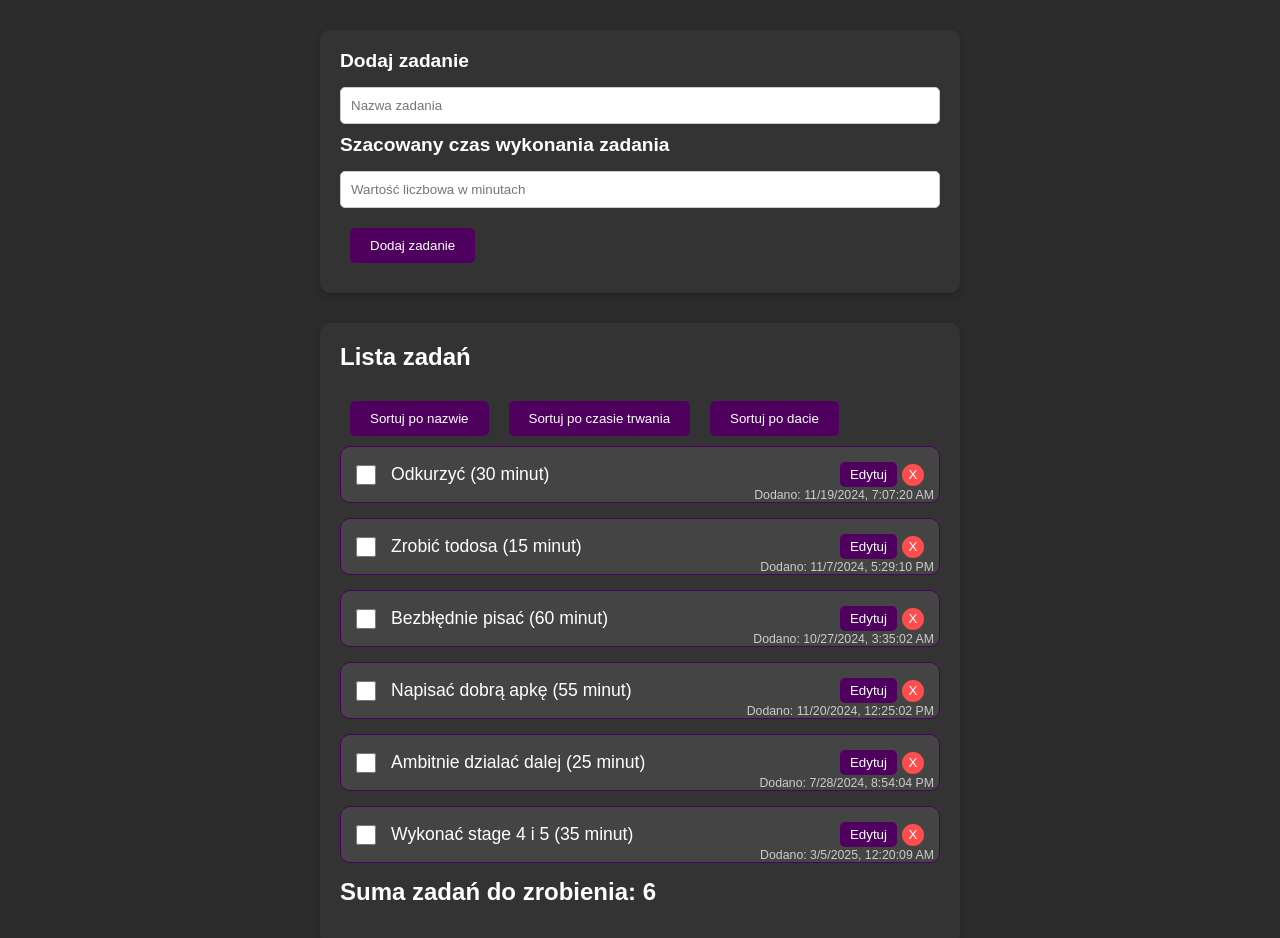
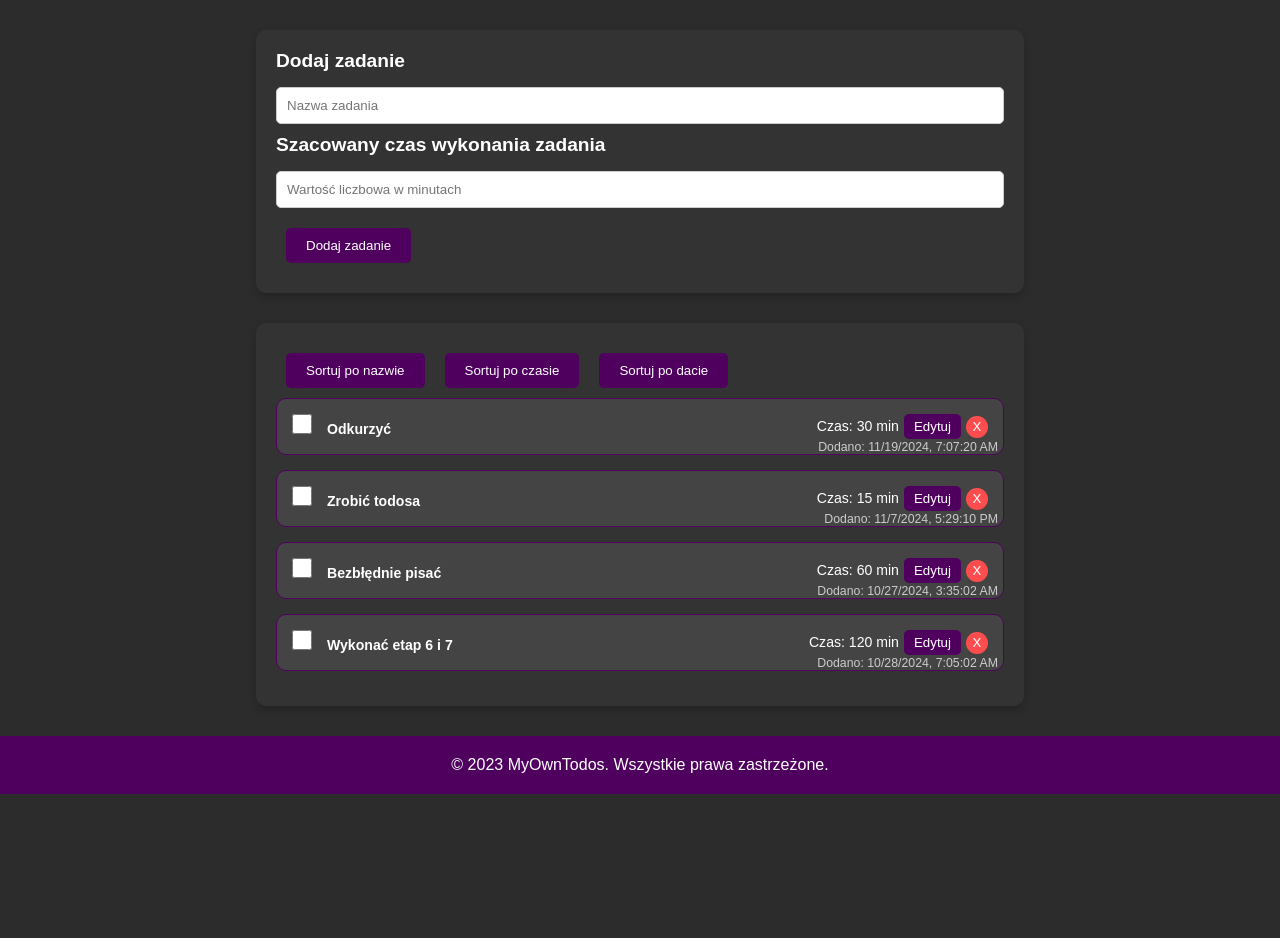
Before and after one commit to Waldekk95/MyOwnTodos, a React (Create React App) app: page / in a window 1280 px wide. Shown: the top 938 px of the page. After the commit the page ends 830 px from the top, so only its background shows below. Built offline with nearby package versions, Linux system fonts and the light colour scheme.

Commit message:
Stage 6 complete?

```diff
--- a/src/App.tsx
+++ b/src/App.tsx
@@ -1,5 +1,4 @@
-import React from "react";
-import { useState } from "react";
+import React, { useState } from "react";
 import Form from "./components/Form";
 import List from "./components/List";
 
@@ -11,18 +10,40 @@ type Item = {
 };
 
 function App() {
-  const [itemList, setItemList] = useState<Item[]>([]);
+  const [itemList, setItemList] = useState<Item[]>([
+    { id: "X1", name: "Odkurzyć", time: 30, timeWhenAdded: new Date(1732000040000) },
+    { id: "X2", name: "Zrobić todosa", time: 15, timeWhenAdded: new Date(1731000550000) },
+    { id: "X3", name: "Bezbłędnie pisać", time: 60, timeWhenAdded: new Date(1730000102000) },
+    { id: "X4", name: "Wykonać etap 6 i 7", time: 120, timeWhenAdded: new Date(1730099102000) },
+  ]);
 
-  const addTodosHandler = (newTodo: Item) => {
-    setItemList((prevItemsList) => {
-      return [...prevItemsList, newTodo];
-    });
+  const addItemHandler = (newTodo: Item) => {
+    setItemList((prevItemsList) => [...prevItemsList, newTodo]);
+  };
+
+  const deleteItemHandler = (id: string) => {
+    setItemList((prevItemsList) => prevItemsList.filter((item) => item.id !== id));
+  };
+
+  const editItemHandler = (id: string, updatedName: string, updatedTime: number) => {
+    setItemList((prevItemsList) =>
+      prevItemsList.map((item) =>
+        item.id === id ? { ...item, name: updatedName, time: updatedTime } : item
+      )
+    );
   };
 
   return (
     <div>
-      <Form onAddItem={addTodosHandler} />
-      <List items={itemList} />
+      <Form onAddItem={addItemHandler} />
+      <List
+        items={itemList}
+        onDelete={deleteItemHandler}
+        onEdit={editItemHandler}
+      />
+      <footer className="app-footer">
+        <p>&copy; {new Date().getFullYear()} MyOwnTodos. Wszystkie prawa zastrzeżone.</p>
+      </footer>
     </div>
   );
 }
--- a/src/components/Form.css
+++ b/src/components/Form.css
@@ -1,5 +1,5 @@
 .form {
-  width: clamp(360px, 50%, 800px);
+  width: clamp(360px, 60%, 800px);
   padding: 20px;
   margin: 30px auto;
   background-color: #333;
--- a/src/components/Item.css
+++ b/src/components/Item.css
@@ -28,23 +28,18 @@
   cursor: pointer;
 }
 
-.item-left {
-  display: flex;
-  justify-content: left;
-  align-items: center;
-}
-
-.item-right {
-  display: flex;
-  flex-wrap: nowrap;
-  align-items: center;
-}
-
 .item-name {
+  display: inline;
+  font-size: 0.8em;
   padding-left: 10px;
   max-height: 50px;
   overflow: hidden;
   text-overflow: ellipsis;
+}
+
+.item-time {
+  font-size: 0.8em;
+  display: inline;
 }
 
 .item-edit-input {
--- a/src/components/Item.tsx
+++ b/src/components/Item.tsx
@@ -1,91 +1,83 @@
-import React from "react";
+import React, { useState } from "react";
 import "./Item.css";
 
-type Props = {
+type ItemProps = {
   id: string;
   todosName: string;
   todosTime: number;
   timeWhenAdded: string;
-  isEditing: boolean;
-  editText: string;
-  editTime: number;
   onDelete: (id: string) => void;
-  onStartEditing: (id: string, currentText: string, currentTime: number) => void;
-  onSaveEdit: () => void;
-  onCancelEdit: () => void;
-  onEditTextChange: (e: React.ChangeEvent<HTMLInputElement>) => void;
-  onEditTimeChange: (e: React.ChangeEvent<HTMLInputElement>) => void;
+  onEdit: (id: string, updatedName: string, updatedTime: number) => void;
 };
 
-const Item = ({
+const Item: React.FC<ItemProps> = ({
   id,
   todosName,
   todosTime,
   timeWhenAdded,
-  isEditing,
-  editText,
-  editTime,
   onDelete,
-  onStartEditing,
-  onSaveEdit,
-  onCancelEdit,
-  onEditTextChange,
-  onEditTimeChange,
-}: Props) => {
+  onEdit,
+}) => {
+  const [isEditing, setIsEditing] = useState(false);
+  const [editName, setEditName] = useState(todosName);
+  const [editTime, setEditTime] = useState(todosTime);
+  const [isChecked, setIsChecked] = useState(false);
+
+  const saveEditHandler = () => {
+    onEdit(id, editName, editTime);
+    setIsEditing(false);
+  };
+
+  const toggleCheckbox = () => {
+    setIsChecked((prev) => !prev);
+  };
+
   return (
-    <li className="item" key={id}>
-      <div className="item-left">
-        <input type="checkbox" className="item-checkbox"></input>
+    <li className={`item ${isChecked ? "item-checked" : ""}`}>
       {isEditing ? (
-          <>
+        <div className="item-edit">
           <input
+            className="item-edit-input"
             type="text"
-              value={editText}
-              onChange={onEditTextChange}
-              className="item-edit-input"
-              placeholder="Nowa nazwa"
+            value={editName}
+            onChange={(e) => setEditName(e.target.value)}
           />
           <input
+            className="item-edit-input"
             type="number"
             value={editTime}
-              onChange={onEditTimeChange}
-              className="item-edit-input item-edit-input_number"
-              placeholder="Nowy czas"
-              min="1"
+            onChange={(e) => setEditTime(Number(e.target.value))}
           />
-          </>
-        ) : (
-          <p className="item-name">
-            {`${todosName} `}
-            {`(${todosTime} minut)`}
-          </p>
-        )}
-      </div>
-      <div className="item-right">
-        {isEditing ? (
-          <>
-            <button className="item-button" onClick={onSaveEdit}>
+          <button className="item-button" onClick={saveEditHandler}>
             Zapisz
           </button>
-            <button className="item-button" onClick={onCancelEdit}>
+          <button className="item-button" onClick={() => setIsEditing(false)}>
             Anuluj
           </button>
-          </>
+        </div>
       ) : (
         <>
-            <button
-              className="item-button"
-              onClick={() => onStartEditing(id, todosName, todosTime)}
-            >
+          <div>
+            <input
+              type="checkbox"
+              className="item-checkbox"
+              checked={isChecked}
+              onChange={toggleCheckbox}
+            />
+            <h4 className="item-name">{todosName}</h4>
+          </div>
+          <div className="item-actions">
+            <p className="item-time">Czas: {todosTime} min</p>
+            <button className="item-button" onClick={() => setIsEditing(true)}>
               Edytuj
             </button>
-            <button className="item-button_close" onClick={() => onDelete(id)}>
+            <button className="item-button item-button_close" onClick={() => onDelete(id)}>
               X
             </button>
+            <p className="item-date">Dodano: {timeWhenAdded}</p>
+          </div>
         </>
       )}
-      </div>
-      <span className="item-date">Dodano: {timeWhenAdded}</span>
     </li>
   );
 };
--- a/src/components/List.css
+++ b/src/components/List.css
@@ -1,5 +1,5 @@
-.list {
-  width: clamp(360px, 50%, 800px);
+.list-container {
+  width: clamp(360px, 60%, 800px);
   min-height: 100px;
   padding: 20px;
   margin: 30px auto;
--- a/src/components/List.tsx
+++ b/src/components/List.tsx
@@ -1,116 +1,73 @@
+import React, { useState } from "react";
 import "./List.css";
 import Item from "./Item";
-import React, { useState, useEffect } from "react";
 
-const List = (props: { items: any[] }) => {
-  const [todos, setTodos] = useState([
-    { name: "Odkurzyć", time: 30, timeWhenAdded: new Date(1732000040000), id: "A1X" },
-    { name: "Zrobić todosa", time: 15, timeWhenAdded: new Date(1731000550000), id: "A2" },
-    { name: "Bezbłędnie pisać", time: 60, timeWhenAdded: new Date(1730000102000), id: "A3" },
-    { name: "Napisać dobrą apkę", time: 55, timeWhenAdded: new Date(1732105502000), id: "A4" },
-    { name: "Ambitnie dzialać dalej", time: 25, timeWhenAdded: new Date(1722200044410), id: "A5" },
-    { name: "Wykonać stage 4 i 5", time: 35, timeWhenAdded: new Date(1741134009800), id: "A6" },
-  ]);
+type ListProps = {
+  items: {
+    id: string;
+    name: string;
+    time: number;
+    timeWhenAdded: Date;
+  }[];
+  onDelete: (id: string) => void;
+  onEdit: (id: string, updatedName: string, updatedTime: number) => void;
+};
 
+const List: React.FC<ListProps> = ({ items, onDelete, onEdit }) => {
   const [isAscending, setIsAscending] = useState(true);
 
-  useEffect(() => {
-    if (props.items.length > 0) {
-      const newItem = props.items[props.items.length - 1];
-      setTodos((prevTodos) => [...prevTodos, newItem]);
-    }
-  }, [props.items]);
-
-  const [editTodoId, setEditTodoId] = useState<string | null>(null);
-  const [editText, setEditText] = useState<string>("");
-  const [editTime, setEditTime] = useState<number>(0);
-
-  const startEditing = (id: string, currentText: string, currentTime: number) => {
-    setEditTodoId(id);
-    setEditText(currentText);
-    setEditTime(currentTime);
-  };
-
-  const saveEdit = (id: string) => {
-    setTodos((prevTodos) =>
-      prevTodos.map((todo) => (todo.id === id ? { ...todo, name: editText, time: editTime } : todo))
-    );
-    setEditTodoId(null);
-    setEditText("");
-    setEditTime(0);
-  };
-
-  const cancelEdit = () => {
-    setEditTodoId(null);
-    setEditText("");
-    setEditTime(0);
-  };
-
-  const deleteItemHandler = (id: string) => {
-    setTodos((prevTodos) => prevTodos.filter((todo) => todo.id !== id));
-  };
-
-  const sortTodosByName = () => {
-    const sortTodos = [...todos];
-    sortTodos.sort((a, b) =>
+  const sortByName = () => {
+    items.sort((a, b) =>
       isAscending ? a.name.localeCompare(b.name) : b.name.localeCompare(a.name)
     );
     setIsAscending(!isAscending);
-    setTodos(sortTodos);
   };
 
-  const sortTodosByTime = () => {
-    const sortTodos = [...todos];
-    sortTodos.sort((a, b) => (isAscending ? a.time - b.time : b.time - a.time));
+  const sortByTime = () => {
+    items.sort((a, b) => (isAscending ? a.time - b.time : b.time - a.time));
     setIsAscending(!isAscending);
-    setTodos(sortTodos);
   };
 
-  const sortTodosByDate = () => {
-    const sortTodos = [...todos];
-    sortTodos.sort((a, b) =>
+  const sortByDate = () => {
+    items.sort((a, b) =>
       isAscending
         ? a.timeWhenAdded.getTime() - b.timeWhenAdded.getTime()
         : b.timeWhenAdded.getTime() - a.timeWhenAdded.getTime()
     );
     setIsAscending(!isAscending);
-    setTodos(sortTodos);
   };
 
   return (
-    <ul className="list">
-      <h3 className="list-title">Lista zadań</h3>
-      <button className="form-button" onClick={sortTodosByName}>
+    <div className="list-container">
+      <div className="list-controls">
+        <button className="form-button" onClick={sortByName}>
           Sortuj po nazwie
         </button>
-      <button className="form-button" onClick={sortTodosByTime}>
-        Sortuj po czasie trwania
+        <button className="form-button" onClick={sortByTime}>
+          Sortuj po czasie
         </button>
-      <button className="form-button" onClick={sortTodosByDate}>
+        <button className="form-button" onClick={sortByDate}>
           Sortuj po dacie
         </button>
-      {todos.map((todo) => (
+      </div>
+      {items.length === 0 ? (
+        <p className="list-title">Brak zadań do wykonania</p>
+      ) : (
+        <ul className="list">
+          {items.map((todo) => (
             <Item
               key={todo.id}
               id={todo.id}
               todosName={todo.name}
               todosTime={todo.time}
               timeWhenAdded={todo.timeWhenAdded.toLocaleString()}
-          isEditing={editTodoId === todo.id}
-          editText={editTodoId === todo.id ? editText : ""}
-          editTime={editTodoId === todo.id ? editTime : 0}
-          onDelete={deleteItemHandler}
-          onStartEditing={startEditing}
-          onSaveEdit={() => saveEdit(todo.id)}
-          onCancelEdit={cancelEdit}
-          onEditTextChange={(e) => setEditText(e.target.value)}
-          onEditTimeChange={(e) => setEditTime(Number(e.target.value))}
+              onDelete={onDelete}
+              onEdit={onEdit}
             />
           ))}
-      <h3 className="list-title">
-        Suma zadań do zrobienia: <b>{todos.length}</b>
-      </h3>
         </ul>
+      )}
+    </div>
   );
 };
 
--- a/src/index.css
+++ b/src/index.css
@@ -10,4 +10,14 @@ html {
 
 body {
   background-color: rgb(44, 44, 44);
+  min-height: 100vh;
+  transition: background-color 0.3s ease, color 0.3s ease;
 }
+
+footer {
+  text-align: center;
+  padding: 20px;
+  background-color: #4f005f;
+  color: white;
+  width: 100%;
+}
```
Also changed, not shown: 1 other file (tests, documents, lock files or other folders). Lines whose indentation alone changed are shown as unchanged.
